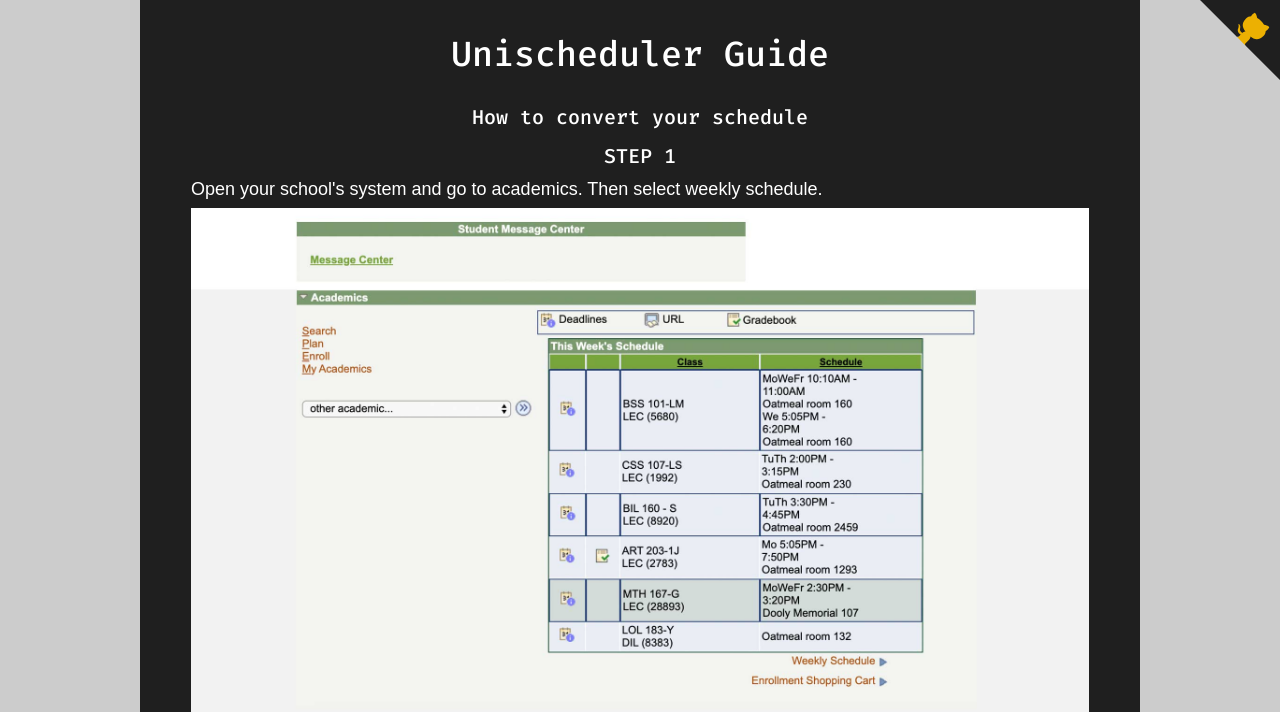
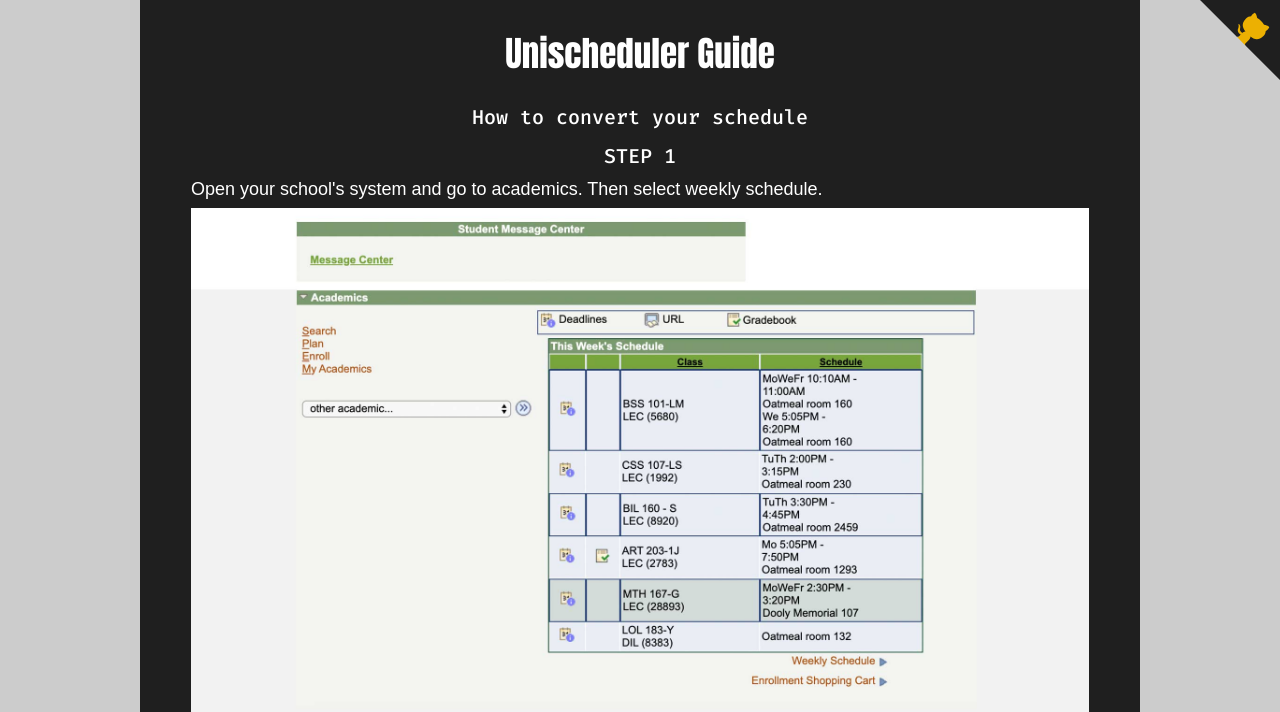
Before and after one commit to zmievsa/unischeduler_web, a Flask app: page /guide/ in a window 1280 px wide. Shown: the top 712 px of the page. Run offline with Flask 2, Linux system fonts and the light colour scheme; parts of the project's set-up code (start-up, migrations or seed data) failed here and were passed over; some libraries are stand-ins or nearby versions; some web fonts are replaced.

Commit message:
Font Change

```diff
--- a/unischeduler_web/static/guide-style.css
+++ b/unischeduler_web/static/guide-style.css
@@ -1,5 +1,6 @@
 @import url('https://fonts.googleapis.com/css2?family=Fira+Code:wght@500&display=swap');
 @import url('https://fonts.googleapis.com/css?family=Hind+Vadodara:300,700&display=swap');
+@import url('https://fonts.googleapis.com/css?family=Anton&display=swap');
 
 body{
 	font-family: 'Hind Vadodara', sans-serif;
@@ -18,7 +19,7 @@ a:hover{
 
 
 h1{
-	font-family: 'Fira Code', monospace;
+	font-family: 'Anton', sans-serif;
 	font-size: 35px;
 }
 
--- a/unischeduler_web/templates/main.html
+++ b/unischeduler_web/templates/main.html
@@ -29,7 +29,7 @@
         <div class="inner-content">
           <header>
             <h1>
-              UNISCHEDULER
+              Unischeduler
             </h1>
           </header>
           <main>
```
Also changed, not shown: unischeduler_web/static/style.css (+6 -6 lines).
